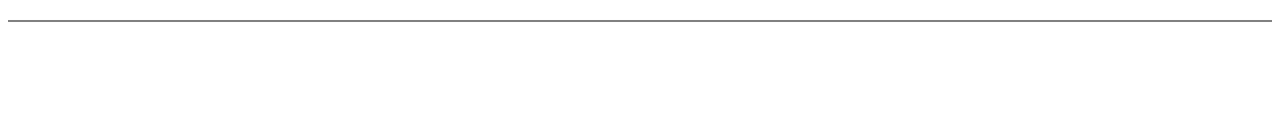
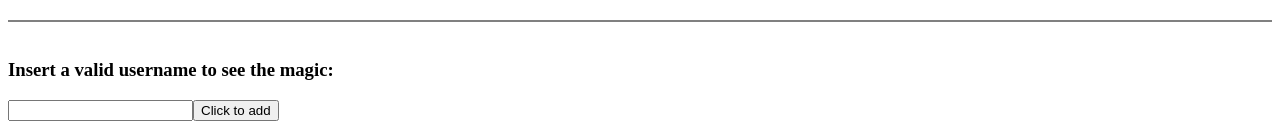
Before and after one commit to AnneclaireS/react-exercises, a React (Create React App) app in the folder my-app/: page /users in a window 1280 px wide. Shown: the part 1531-1665 px from the top of the page. Before the commit the page ends 1579 px from the top, so only its background shows below. Built offline with nearby package versions, Linux system fonts and the light colour scheme; no server answers.

Commit message:
added list github

```diff
--- a/my-app/src/App.js
+++ b/my-app/src/App.js
@@ -10,6 +10,7 @@ import { UncontrolledLogin } from "./UncontrolledLogin";
 import { ToDoList } from "./ToDoList";
 import { Sum } from './Sum';
 import { GitHubUser } from "./GitHubUser";
+import { GitHubUserList } from "./GitHubUserList";
 
 const items = [
 
@@ -42,6 +43,7 @@ export class App extends React.Component {
                 <Sum />
                 <div style={{borderBottom: '2px solid grey'}}></div><br/>
                 <GitHubUser username="AnneclaireS"/>
+                <GitHubUserList  />
             </div>
         )
     }
--- /dev/null
+++ b/my-app/src/GitHubUserList.js
@@ -0,0 +1,38 @@
+import { useEffect, useState } from "react";
+import { GitHubUser } from "./GitHubUser";
+
+
+export function GitHubUserList() {
+
+    const [user, setUser] = useState('');
+    const [list, setList] = useState([]);
+
+    function handleEnterUser(event) {
+        const NewUsername = event.target.value
+        setUser(NewUsername)
+    }
+
+    function handleAddUser() {
+        setList([...list, user])
+        setUser('')
+    }
+
+    useEffect (() => {
+        console.log(list)
+    }, [list])
+
+
+    return <div>
+        <h3>Insert a valid username to see the magic: </h3>
+        <input name='user' value={user} onChange={handleEnterUser}></input>
+        <button onClick={handleAddUser}>Click to add</button>
+        <ul>
+        {list.map((user, index) => {
+                return (
+                    <li><GitHubUser key={index} username={user} /></li>
+                )
+            })}
+        </ul>
+    </div>
+
+}
```
